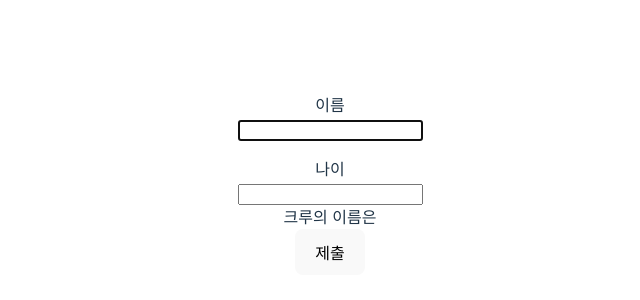
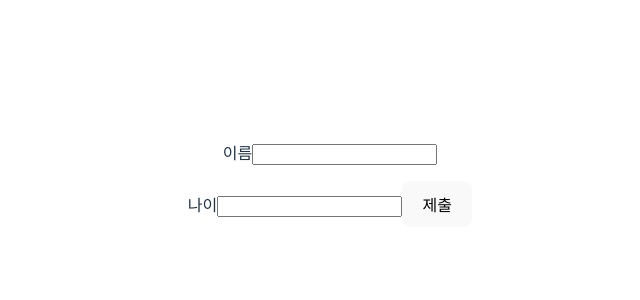
Before and after one commit to jw-r/react-light-form, a React (Vite) app: page / in a window 1280 px wide. Shown: the part 216-516 px from the top of the page, without its empty margins (310-950 px from the left). Built offline with nearby package versions, Linux system fonts and the light colour scheme.

Commit message:
feat: onSubmit 구현

```diff
--- a/src/App.tsx
+++ b/src/App.tsx
@@ -8,38 +8,35 @@ interface Values {
 }
 
 function App() {
-  const { register, handleSubmit, watch, errors } = useForm<Values>();
-  console.log(errors);
-  const nameValue = watch('name'); // 타입이 string | undefined
-  const values = watch('name', 'age'); // 타입이 { age?: number | undefined; name?: string | undefined; }
+  const { register, handleSubmit, errors } = useForm<Values>();
 
   const onSubmit = (values: Values) => {
-    console.log(values);
+    // console.log(values);
   };
 
   return (
-    <div>
+    <>
       <form onSubmit={handleSubmit(onSubmit)}>
-        <div>이름</div>
+        <label htmlFor='name'>이름</label>
         <input
           {...register('name', {
-            // initialValue: 'woody',
-            onMountFocus: true,
-            required: { value: true, message: '이름 정보는 필수입니다' },
-            minLength: 10,
+            maxLength: 5,
+            required: { value: true, message: 'ㅇㅇㅇㅇ' },
+            onErrorFocus: false,
+            autoComplete: false,
           })}
         />
-        <p style={{ color: 'red' }}>{errors.name}</p>
-        <div>나이</div>
+        <p>{errors.name}</p>
+
+        <label htmlFor='age'>나이</label>
         <input
           {...register('age', {
             setValueAs: (value) => Number(value),
           })}
         />
-        <div>크루의 이름은 {nameValue}</div>
         <button>제출</button>
       </form>
-    </div>
+    </>
   );
 }
 
--- a/src/libs/useForm/index.ts
+++ b/src/libs/useForm/index.ts
@@ -1,4 +1,4 @@
-import React, { useEffect, useRef, useState } from 'react';
+import React, { useCallback, useEffect, useRef, useState } from 'react';
 import {
   FieldElementType,
   FieldValues,
@@ -15,6 +15,7 @@ import { validate } from './validation/validation';
 const useForm = <T = FieldValues>() => {
   const [errors, setErrors] = useState<Partial<T>>({});
   const inputRefs = useRef<InputRefsType<T>>({});
+  const fieldOptions = useRef<Partial<Record<keyof T, OptionsType>>>({});
   const valuesRef = useRef<Partial<T>>({});
   const listeners = useRef<Set<keyof T>>(new Set());
   const { reRender } = useRender();
@@ -26,6 +27,8 @@ const useForm = <T = FieldValues>() => {
   }, []);
 
   const register = (name: keyof T, options?: OptionsType) => {
+    fieldOptions.current[name] = options;
+
     return {
       id: name,
 
@@ -59,29 +62,28 @@ const useForm = <T = FieldValues>() => {
         let [isError, errorMessage] = [false, ''];
         if (options) {
           const { maxLength, max, pattern } = options;
+
           Object.entries({ maxLength, max, pattern }).forEach(([key, pair]) => {
             if (isError) return;
 
             if (key === 'maxLength' && pair) {
               [isError, errorMessage] = validate.maxLength(value, pair as Validation<number>);
-            } else if (key === 'max' && pair) {
-              [isError, errorMessage] = validate.max(value, pair as Validation<number>);
-            } else if (key === 'pattern' && pair) {
-              [isError, errorMessage] = validate.pattern(value, pair as Validation<RegExp>);
             }
           });
 
           if (isError && errors[name as keyof T] !== errorMessage) {
             setErrors((prev) => ({ ...prev, [name]: errorMessage }));
-            options.onErrorFocus !== false && target.focus();
           } else if (!isError && errors[name as keyof T]) {
-            setErrors((prev) => ({ ...prev, [name]: '' }));
+            setErrors((prev) => {
+              // eslint-disable-next-line @typescript-eslint/no-unused-vars
+              const { [name as keyof T]: _, ...rest } = prev;
+              return rest as Partial<T>;
+            });
           }
+
+          valuesRef.current[name as keyof T] = transformedValue as T[keyof T];
+          if (listeners.current.has(name as keyof T)) reRender();
         }
-
-        valuesRef.current[name as keyof T] = transformedValue as T[keyof T];
-
-        if (listeners.current.has(name as keyof T)) reRender();
       },
 
       onBlur: ({ target }: React.FocusEvent<FieldElementType>) => {
@@ -101,11 +103,16 @@ const useForm = <T = FieldValues>() => {
           }
         });
 
+        if (isError && options.onErrorFocus !== false) target.focus();
+
         if (isError && errors[name as keyof T] !== errorMessage) {
           setErrors((prev) => ({ ...prev, [name]: errorMessage }));
-          options.onErrorFocus !== false && target.focus();
         } else if (!isError && errors[name as keyof T]) {
-          setErrors((prev) => ({ ...prev, [name]: '' }));
+          setErrors((prev) => {
+            // eslint-disable-next-line @typescript-eslint/no-unused-vars
+            const { [name as keyof T]: _, ...rest } = prev;
+            return rest as Partial<T>;
+          });
         }
       },
     };
@@ -140,22 +147,56 @@ const useForm = <T = FieldValues>() => {
     return getValues(names);
   }
 
-  const handleSubmit: HandleSubmitHandler<T> = (callback) => (e) => {
-    e.preventDefault();
+  const handleSubmit: HandleSubmitHandler<T> = useCallback(
+    (callback) => (e) => {
+      e.preventDefault();
 
-    // TODO: 유효성 검사
+      // validation
+      const targets = Object.values(inputRefs.current) as (EventTarget & FieldElementType)[];
+      let focusFlag = false;
 
-    const values = valuesRef.current as T;
+      targets.forEach((target) => {
+        const { name, value } = target;
 
-    callback(values);
-  };
+        let [isError, errorMessage] = [false, ''];
+        const options = fieldOptions.current[name as keyof T];
+        if (!options) return;
+
+        const { required, maxLength, minLength, max, min, pattern } = options;
+        const entries = Object.entries({ required, maxLength, minLength, max, min, pattern });
+        for (let i = 0; i < entries.length; i++) {
+          if (isError) break;
+          const [key, pair] = entries[i];
+
+          if (key === 'required' && pair) {
+            [isError, errorMessage] = validate.required(value, pair as Validation<boolean>);
+            if (isError) break;
+          } else if (key === 'maxLength' && pair) {
+            [isError, errorMessage] = validate.maxLength(value, pair as Validation<number>);
+            if (isError) break;
+          }
+        }
+
+        if (isError && errors[name as keyof T] !== errorMessage) {
+          console.log('대체 왜?');
+          setErrors((prev) => ({ ...prev, [name]: errorMessage }));
+        }
+
+        if (options?.onErrorFocus !== false && !focusFlag) {
+          target.focus();
+          focusFlag = true;
+        }
+      });
+
+      callback(valuesRef.current as T);
+    },
+    []
+  );
 
   return {
     register,
     handleSubmit,
     errors,
-    getValue,
-    getValues,
     watch,
   };
 };
--- a/src/libs/useForm/validation/validation.ts
+++ b/src/libs/useForm/validation/validation.ts
@@ -13,12 +13,10 @@ export const validate: ValidateType = {
   },
 
   minLength: (value, option) => {
-    console.log(value, option);
     return [false, ''];
   },
 
   min: (value, option) => {
-    console.log(value, option);
     return [false, ''];
   },
 
@@ -38,12 +36,10 @@ export const validate: ValidateType = {
   },
 
   max: (value, option) => {
-    console.log(value, option);
     return [false, ''];
   },
 
   pattern: (value, option) => {
-    console.log(value, option);
     return [false, ''];
   },
 
```
